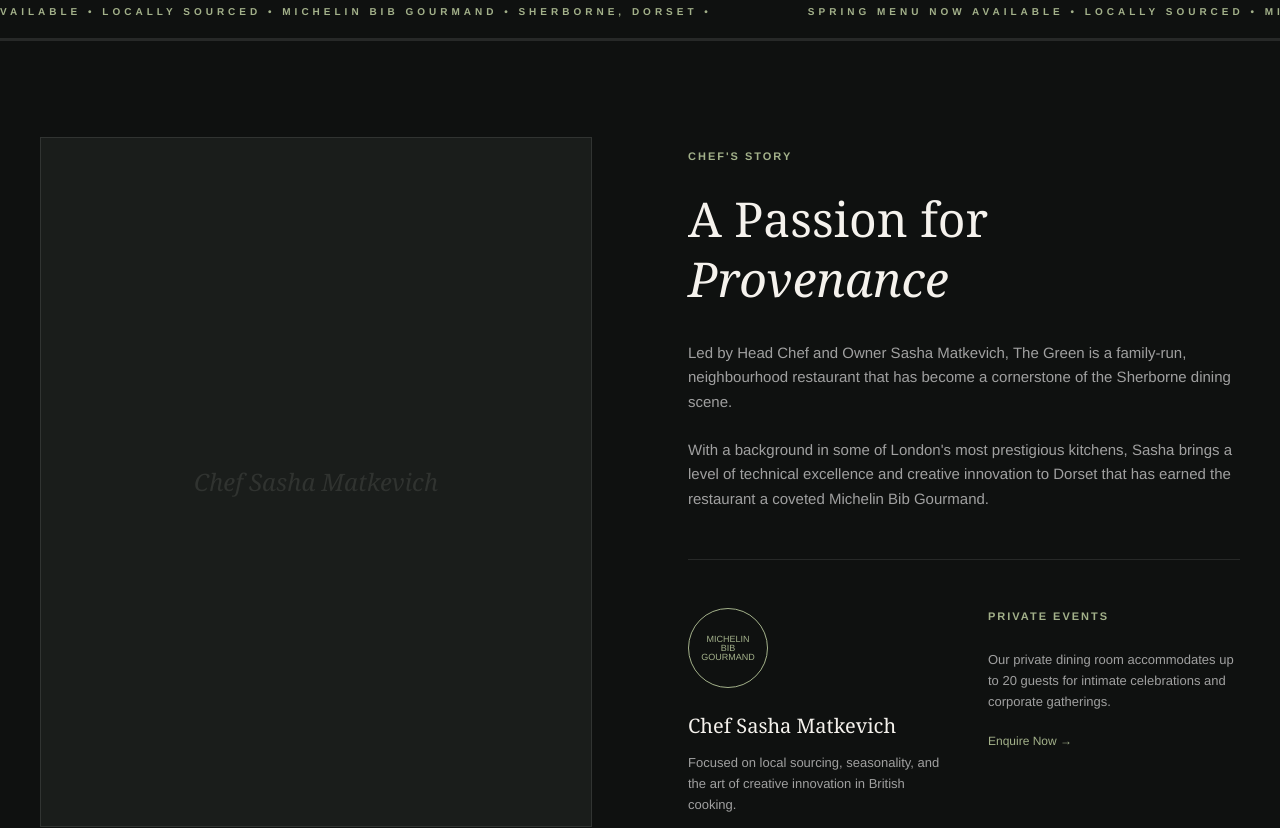
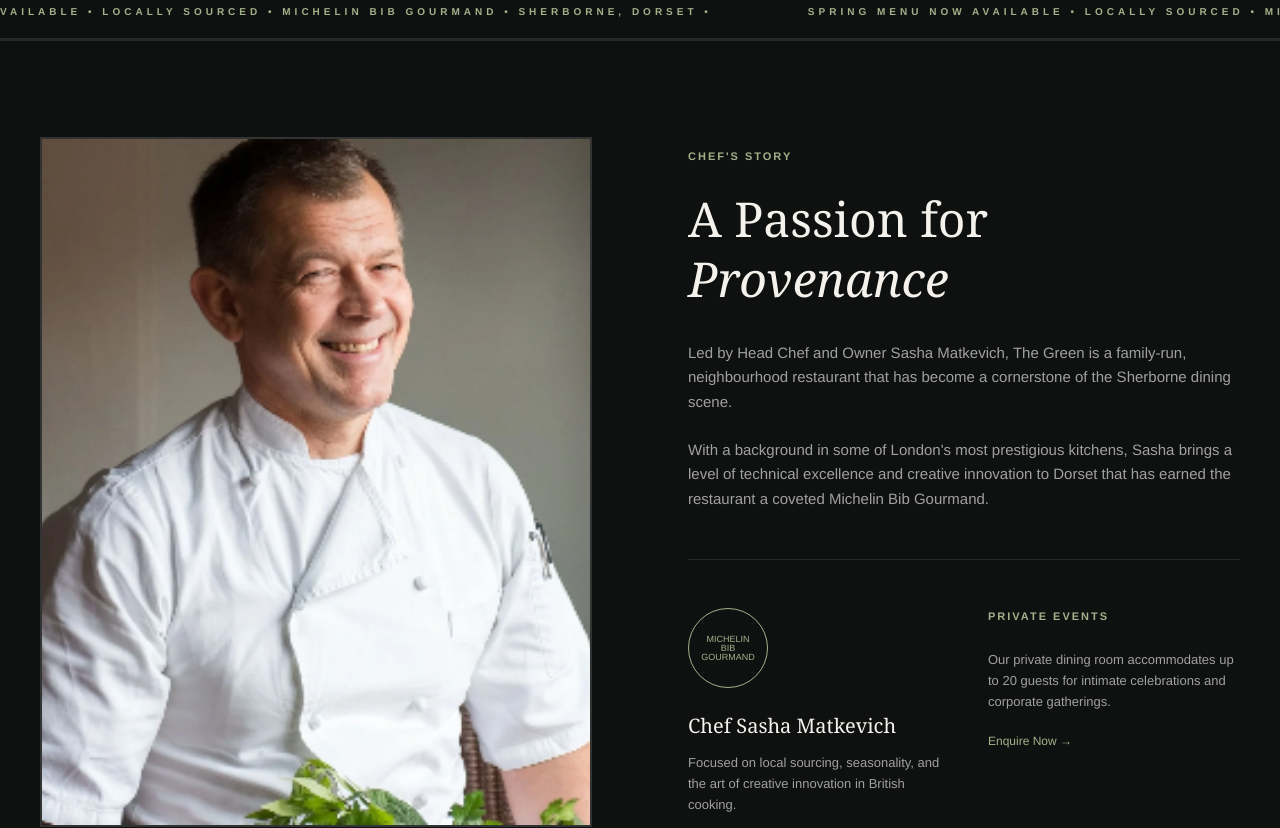
Before and after one commit to JG-OBT/The-Green-Restaurant, a React (Vite) app: page / in a window 1280 px wide. Shown: the part 820-1648 px from the top of the page. Built offline with nearby package versions, Linux system fonts and the light colour scheme.

Commit message:
Add chef image to About component

```diff
--- a/src/components/About.tsx
+++ b/src/components/About.tsx
@@ -13,7 +13,13 @@ export default function About() {
             className="relative"
           >
             <div className="aspect-[4/5] bg-brand-surface rounded-none overflow-hidden relative border border-brand-border">
-              {/* Placeholder for Chef Image */}
+              <div className="aspect-[4/5] bg-brand-surface rounded-none overflow-hidden relative border border-brand-border">
+  <img
+    src="/chef.png"
+    alt="Chef Sasha Matkevich"
+    className="w-full h-full object-cover"
+  />
+</div>
               <div className="absolute inset-0 flex items-center justify-center text-brand-text/10 font-serif text-2xl italic">
                 Chef Sasha Matkevich
               </div>
```
